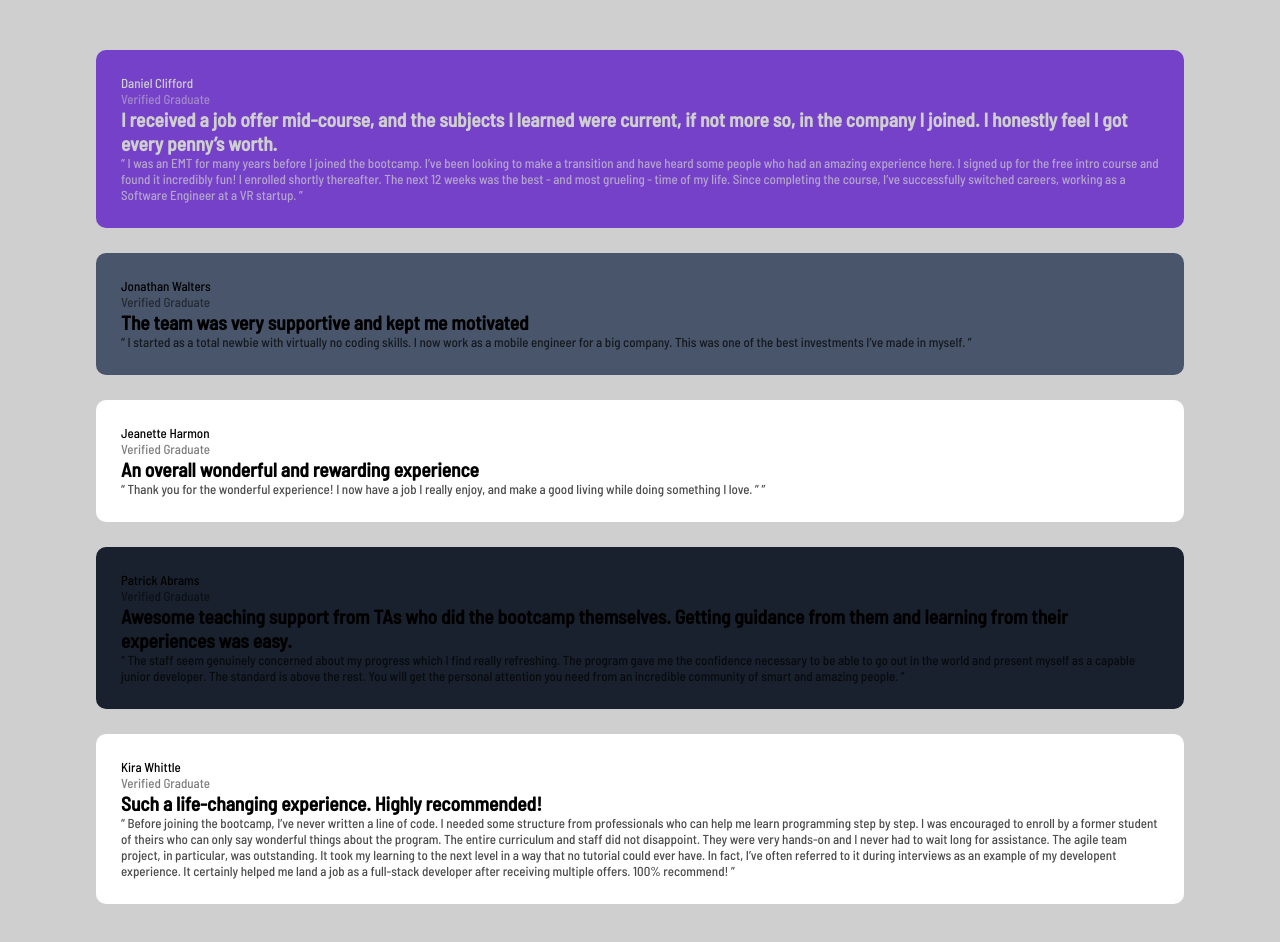
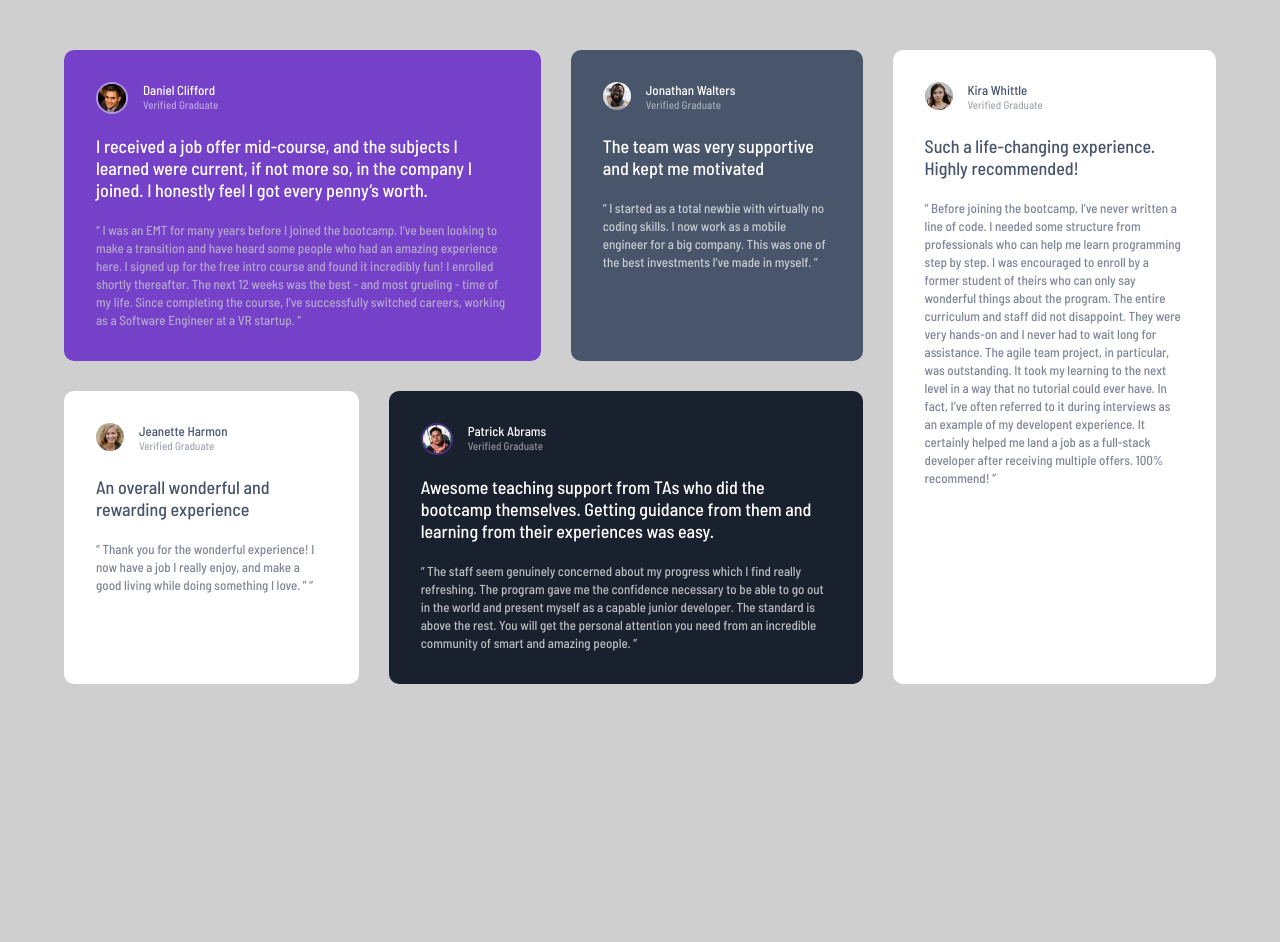
Before and after one commit to DaniloMarkicevic1/Testimonials, a plain HTML site: page index.html in a window 1280 px wide. After the commit the page ends 800 px from the top, so only its background shows below. Drawn offline with Linux system fonts and the light colour scheme.

Commit message:
TriedMyBest

```diff
--- a/assets/styles/breakpoints/_breakpoints.scss
+++ b/assets/styles/breakpoints/_breakpoints.scss
@@ -0,0 +1,42 @@
+@media screen and (min-width: 640px) {
+  body {
+    section {
+      .one {
+        grid-row: 1;
+        grid-column-start: 1;
+        grid-column-end: 3;
+      }
+      .two {
+        grid-row: 1;
+        grid-column-start: 3;
+        grid-column-end: 4;
+      }
+      .three {
+        grid-row: 2;
+        grid-column-start: 1;
+        grid-column-end: 2;
+      }
+      .four {
+        grid-row: 2;
+        grid-column-start: 2;
+        grid-column-end: 4;
+      }
+      .five {
+        grid-row-start: 1;
+        grid-row-end: 3;
+        grid-column-start: 4;
+        grid-column-end: 4;
+      }
+    }
+  }
+}
+@media screen and (max-width: 640px) {
+  body {
+    section {
+      width: min(60%, 75rem);
+      display: grid;
+      gap: 25px;
+      margin: 50px auto;
+    }
+  }
+}
--- a/assets/styles/components/_articleStyle.scss
+++ b/assets/styles/components/_articleStyle.scss
@@ -6,32 +6,45 @@ body {
   section {
     .one {
       background-color: text.$Moderateviolet;
-      color: text.$Lightgray;
+      color: text.$White;
+      q {
+        color: text.$Lightgray;
+      }
     }
     .two {
       background-color: text.$Verydarkgrayishblue;
+      color: text.$White;
     }
     .three {
       background-color: text.$White;
+      color: text.$Verydarkgrayishblue;
     }
     .four {
       background-color: text.$Verydarkblackishblue;
+      color: text.$White;
     }
     .five {
       background-color: text.$White;
+      color: text.$Verydarkgrayishblue;
     }
     article {
-      // width: 275px;
-      //   background-color: text.$Moderateviolet;
       border-radius: 10px;
       font-weight: text.$fontWeightFive;
       font-size: text.$fontSize;
-      padding: 25px;
-      :nth-child(2) {
+      padding: 32px;
+      :nth-child(3) {
         opacity: 50%;
+        font-size: 11px;
+      }
+      .heading-text {
+        font-size: 18px;
+        margin-top: 10px;
+        padding: 14px 0 20px 0;
       }
       q {
         opacity: 70%;
+        line-height: 18px;
+        word-break: break-word;
       }
     }
   }
--- /dev/null
+++ b/assets/styles/components/_helper.scss
@@ -0,0 +1,2 @@
+@forward './articleStyle';
+@forward './image';
--- a/assets/styles/components/_image.scss
+++ b/assets/styles/components/_image.scss
@@ -0,0 +1,23 @@
+body {
+  section {
+    article {
+      img {
+        float: left;
+        border-radius: 50%;
+        width: 28px;
+        height: 28px;
+        margin: 0px 15px 15px 0;
+      }
+    }
+    .one {
+      img {
+        border: 2px solid hsl(210, 46%, 95%, 0.5);
+      }
+    }
+    .four {
+      img {
+        border: 2px solid hsl(263, 55%, 52%, 0.5);
+      }
+    }
+  }
+}
--- a/assets/styles/sass.scss
+++ b/assets/styles/sass.scss
@@ -1,18 +1,16 @@
 @use "./components/articleStyle";
-
+@use "./breakpoints/breakpoints";
+@use "./components/helper";
 * {
   margin: 0;
   padding: 0;
 }
 
 body {
-
   section {
-    width: min(85%, 75rem);
+    width: min(90%, 75rem);
     display: grid;
-    gap: 25px;
+    gap: 30px;
     margin: 50px auto;
-
-
   }
 }
--- a/index.html
+++ b/index.html
@@ -14,28 +14,20 @@
     <link rel="stylesheet" href="./assets/css/css.css" />
     <title>Frontend Mentor | [Testimonials]</title>
 
-    <!-- Feel free to remove these styles or customise in your own stylesheet 👍 -->
-    <style>
-      .attribution {
-        font-size: 11px;
-        text-align: center;
-      }
-      .attribution a {
-        color: hsl(228, 45%, 44%);
-      }
     </style>
   </head>
   <body>
     <section class="container">
       <!-- Article One -->
       <article class="one">
+        <img src="./assets/images/image-daniel.jpg" alt="Daniel" />
         <p>Daniel Clifford</p>
         <p>Verified Graduate</p>
-        <h2>
+        <p class="heading-text">
           I received a job offer mid-course, and the subjects I learned were
           current, if not more so, in the company I joined. I honestly feel I
           got every penny’s worth.
-        </h2>
+        </p>
         <q>
           I was an EMT for many years before I joined the bootcamp. I’ve been
           looking to make a transition and have heard some people who had an
@@ -48,9 +40,13 @@
       </article>
       <!-- Article Two -->
       <article class="two">
+        <p>
+          <img src="./assets/images/image-jonathan.jpg" alt="Jonathan" />
+        </p>
         <p>Jonathan Walters</p>
         <p>Verified Graduate</p>
-        <h2>The team was very supportive and kept me motivated</h2>
+
+        <p class="heading-text">The team was very supportive and kept me motivated</p>
         <q>
           I started as a total newbie with virtually no coding skills. I now
           work as a mobile engineer for a big company. This was one of the best
@@ -59,9 +55,11 @@
       </article>
       <!-- Article Three -->
       <article class="three">
+          <img src="./assets/images/image-jeanette.jpg" alt="Jonathan" />
+
         <p>Jeanette Harmon</p>
         <p>Verified Graduate</p>
-        <h2>An overall wonderful and rewarding experience</h2>
+        <p class="heading-text">An overall wonderful and rewarding experience</p>
         <q>
           Thank you for the wonderful experience! I now have a job I really
           enjoy, and make a good living while doing something I love. ”
@@ -69,13 +67,14 @@
       </article>
       <!-- Article Four -->
       <article class="four">
-        <p>Patrick Abrams</p>
-        <p>Verified Graduate</p>
-        <h2>
+          <img src="./assets/images/image-patrick.jpg" alt="Jonathan" />
+          <p>Patrick Abrams</p>
+          <p>Verified Graduate</p>
+        <p class="heading-text">
           Awesome teaching support from TAs who did the bootcamp themselves.
           Getting guidance from them and learning from their experiences was
           easy.
-        </h2>
+        </p>
         <q>
           The staff seem genuinely concerned about my progress which I find
           really refreshing. The program gave me the confidence necessary to be
@@ -87,9 +86,11 @@
       </article>
       <!-- Article Five -->
       <article class="five">
+          <img src="./assets/images/image-kira.jpg" alt="Jonathan" />
+
         <p>Kira Whittle</p>
         <p>Verified Graduate</p>
-        <h2>Such a life-changing experience. Highly recommended!</h2>
+        <p class="heading-text">Such a life-changing experience. Highly recommended!</p>
         <q>
           Before joining the bootcamp, I’ve never written a line of code. I
           needed some structure from professionals who can help me learn
```
Also changed, not shown: assets/css/css.css, 1 other file.
